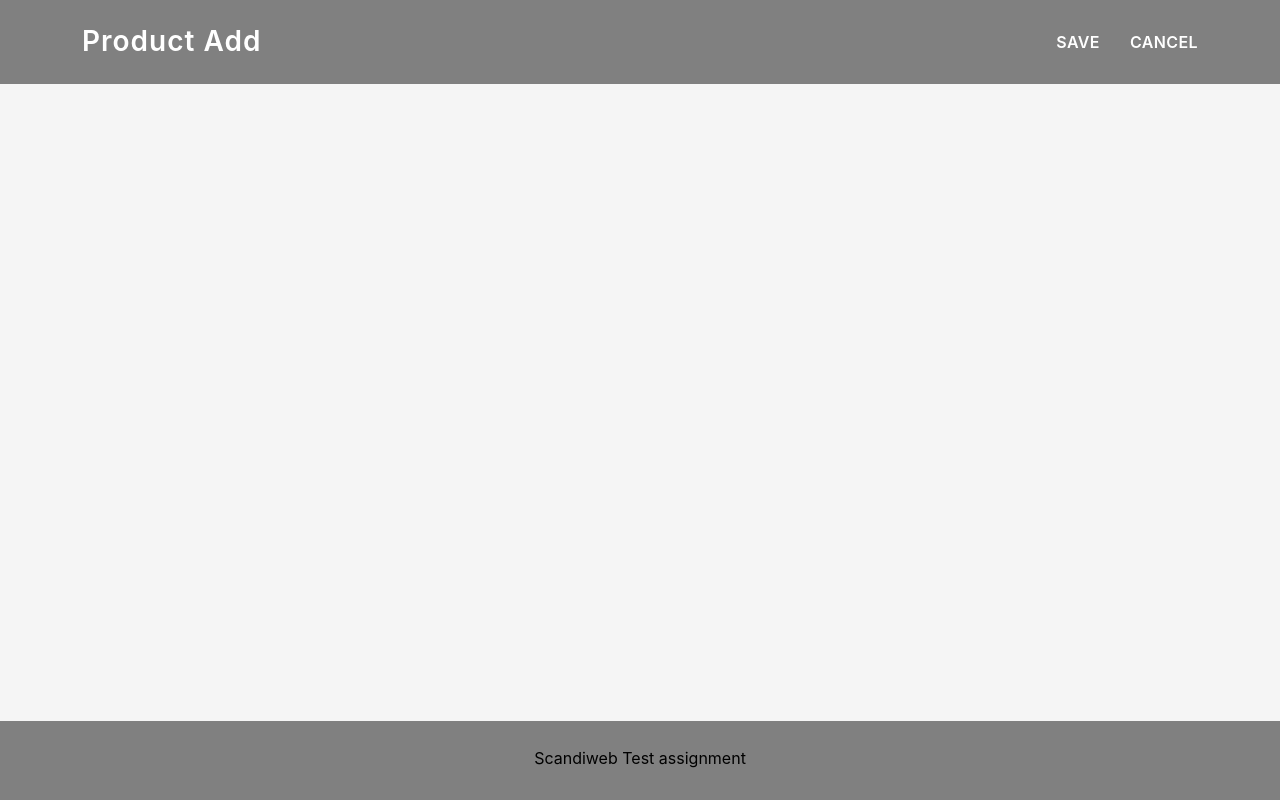
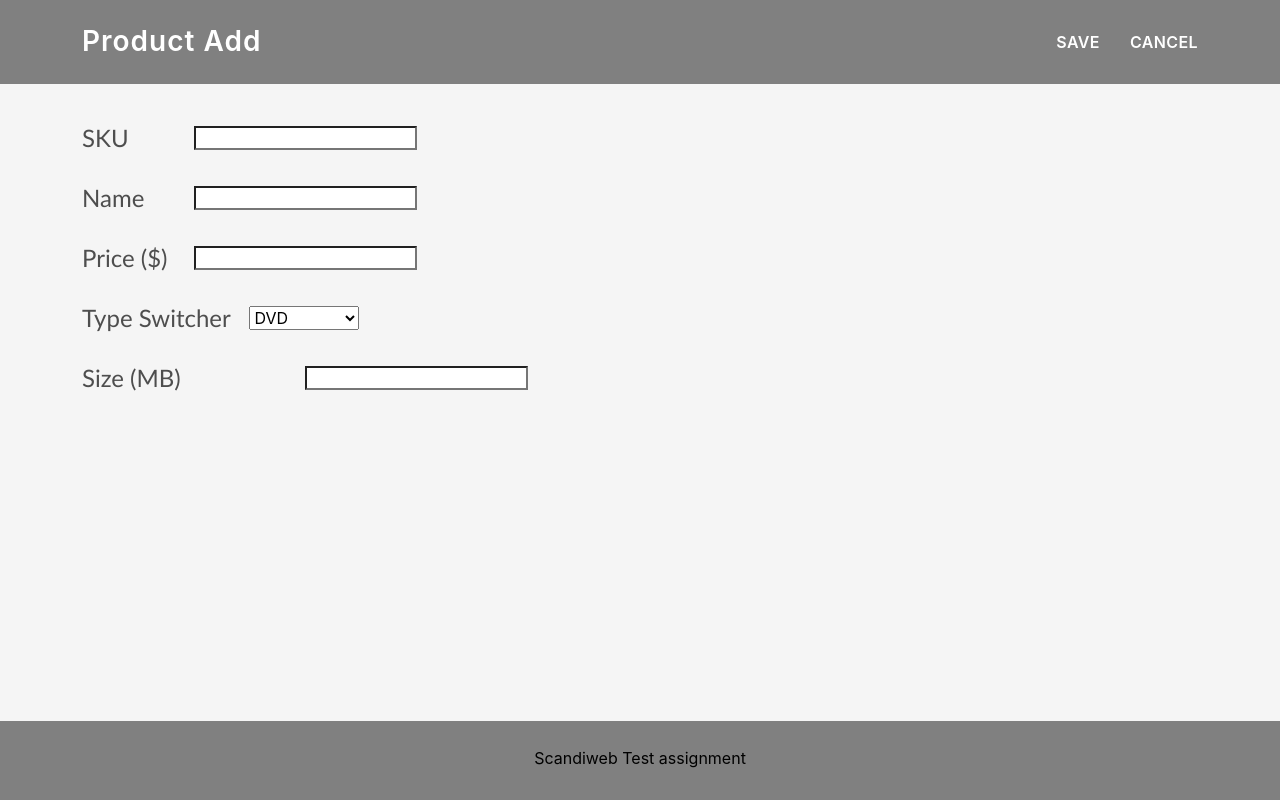
Before and after one commit to AbdelrahmanElsheikh965/shop-of-products, a React (Create React App) app in the folder Frontend/: page /add-product in a window 1280 px wide. Built offline with nearby package versions, Linux system fonts and the light colour scheme.

Commit message:
feat: adjusting type switcher corresponding inputs

```diff
--- a/Frontend/src/Pages/AddNewProduct/AddNewProduct.js
+++ b/Frontend/src/Pages/AddNewProduct/AddNewProduct.js
@@ -1,10 +1,90 @@
-import React from "react";
+import React, { useState } from "react";
 
 export default function AddNewProduct () {
 
+  const [type, setType] = useState('DVD');
+
+  const handleType = (e) => {
+    setType(e.target.value)
+  };
+
+
   return (
-    <p>
-      This is AddNewProduct page !
-    </p>
+
+    <div class="container">
+      <br /> <br /> <br /> <br /> <br />
+      <form action="forms/contact.php" method="post" id="product_form" class="php-email-form form-container">
+
+        {/* SKU */}
+        <div class="form-group" style={{ display: "flex", alignItems: "center" }}>
+          <label for="name" style={{ width: "10%", display: "inline-block", fontFamily: "calibri", fontSize: "1.5em"}}>SKU</label>
+          <input type="text" name="name" id="sku" style={{ width: "20%", height: "15px" }} />
+        </div>
+
+        <br />
+
+        {/* Name */}
+        <div class="form-group" style={{ display: "flex", alignItems: "center" }}>
+          <label for="name" style={{ width: "10%", display: "inline-block", fontFamily: "calibri", fontSize: "1.5em"}}>Name</label>
+          <input type="text" name="name" id="name" style={{ width: "20%", height: "15px" }} />
+        </div>
+
+        <br />
+
+        {/* Price */}
+        <div class="form-group" style={{ display: "flex", alignItems: "center" }}>
+          <label for="name" style={{ width: "10%", display: "inline-block", fontFamily: "calibri", fontSize: "1.5em"}}>Price ($)</label>
+          <input type="text" name="name" id="price" style={{ width: "20%", height: "15px" }} />
+        </div>
+
+        <br />
+
+        {/* Type Switcher */}
+        <div class="form-group" id="productType" style={{ display: "flex", alignItems: "center" }}>
+          <label for="name" style={{ width: "15%", display: "inline-block", fontFamily: "calibri", fontSize: "1.5em"}}>Type Switcher</label>
+          <select style={{ width: "110px"}} onChange={handleType}>
+            <option value="DVD"> DVD </option>
+            <option value="Book" > Book </option>
+            <option value="Furniture" > Furniture </option>
+          </select>
+        </div>
+
+        <br />
+        {type === 'DVD' && (
+          <div class="form-group" style={{ display: "flex", alignItems: "center" }}>
+            <label for="name" style={{ width: "20%", display: "inline-block", fontFamily: "calibri", fontSize: "1.5em"}}>Size (MB)</label>
+            <input type="text" name="name" id="size" style={{ width: "20%", height: "15px" }} />
+          </div>
+        )}
+
+        {type === 'Book' && (
+          <div class="form-group" style={{ display: "flex", alignItems: "center" }}>
+            <label for="name" style={{ width: "20%", display: "inline-block", fontFamily: "calibri", fontSize: "1.5em"}}>Weight (KG)</label>
+            <input type="text" name="name" id="weight" style={{ width: "20%", height: "15px" }} />
+          </div>
+        )}
+
+        {type === 'Furniture' && (
+          <>
+            <div class="form-group" style={{ display: "flex", alignItems: "center" }}>
+              <label for="name" style={{ width: "20%", display: "inline-block", fontFamily: "calibri", fontSize: "1.5em"}}>Height (CM)</label>
+              <input type="text" name="name" id="height" style={{ width: "20%", height: "15px" }} />
+            </div>
+            <br />
+            <div class="form-group" style={{ display: "flex", alignItems: "center" }}>
+              <label for="name" style={{ width: "20%", display: "inline-block", fontFamily: "calibri", fontSize: "1.5em"}}>Width (CM)</label>
+              <input type="text" name="name" id="width" style={{ width: "20%", height: "15px" }} />
+            </div>
+            <br />
+            <div class="form-group" style={{ display: "flex", alignItems: "center" }}>
+              <label for="name" style={{ width: "20%", display: "inline-block", fontFamily: "calibri", fontSize: "1.5em"}}>Length (CM)</label>
+              <input type="text" name="name" id="length" style={{ width: "20%", height: "15px" }} />
+            </div>
+          </>
+        )}
+
+      </form>
+    </div>
+
   );
 }
```
